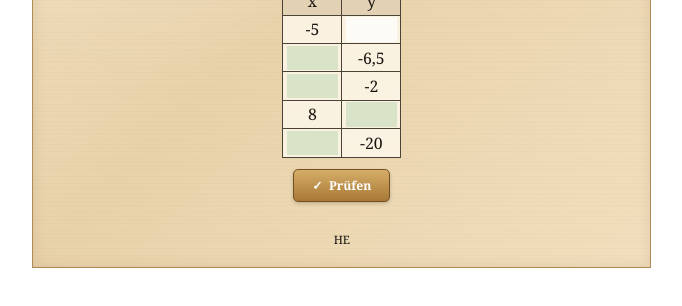
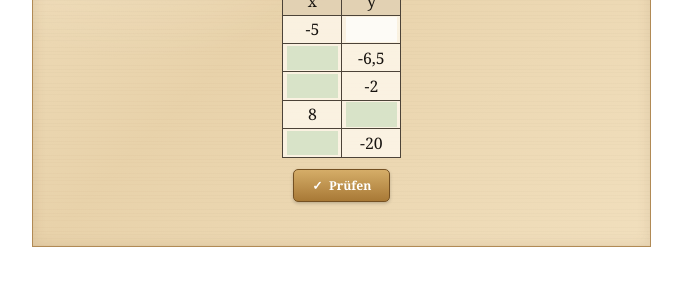
Before and after one commit to Kaetzchen666/Koenigsr-tsel, a plain HTML site: page index.html in a window 1280 px wide. Shown: the part 412-718 px from the top of the page, without its empty margins (547-1229 px from the left). Drawn offline with Linux system fonts and the light colour scheme.

Commit message:
Hide result code div on page load
Hide the result code div by default using CSS.

```diff
--- a/index.html
+++ b/index.html
@@ -178,7 +178,7 @@ td input:disabled {
   <div class="controls">
     <button id="checkButton" type="button">✓&nbsp; Prüfen</button>
     <div id="feedback" aria-live="polite"></div>
-   <div id="resultCode" aria-live="polite">HE</div>
+  <div id="resultCode" aria-live="polite" style="display: none;">HE</div>
   </div>
 </main>
 
```
